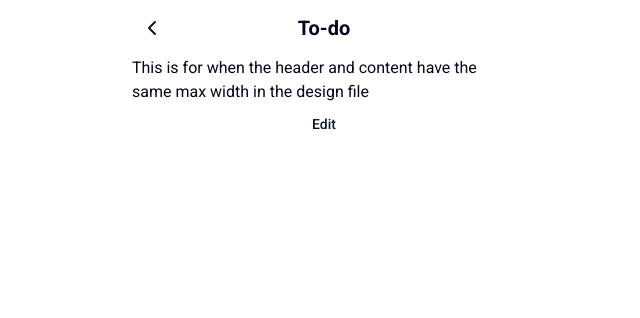
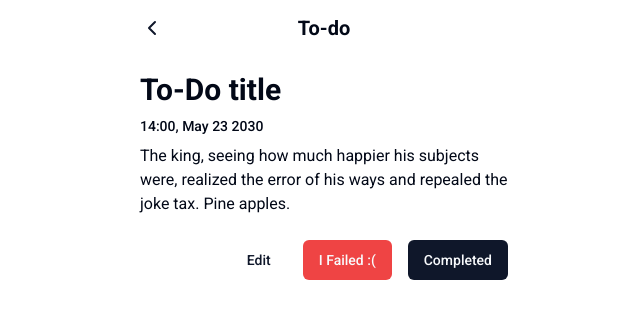
Before and after one commit to BastidaNicolas/todo-plus, a Next.js app: page /to-do/1 in a window 1280 px wide. Shown: the top 318 px of the page, without its empty margins (316-956 px from the left). Built offline with nearby package versions, Linux system fonts and the light colour scheme.

Commit message:
UI: to-do/:id page done

```diff
--- a/app/to-do/[id]/page.tsx
+++ b/app/to-do/[id]/page.tsx
@@ -1,10 +1,22 @@
 import EditBtn from "@/components/buttons/editBtn";
+import StateBtn from "@/components/buttons/stateBtn";
 
 export default function Page() {
     return (
-      <main className="max-w-sm m-auto flex flex-col items-center">
-        This is for when the header and content have the same max width in the design file
-        <EditBtn/>
+      <main className="max-w-sm m-auto flex flex-col px-2 pt-4">
+        <div className="flex flex-col gap-2">
+          <h2 className="font-semibold text-3xl" >To-Do title</h2>
+          <small className="font-medium text-sm">14:00, May 23 2030</small>
+          <p className="text-base">
+          The king, seeing how much happier his subjects were, realized the error of his ways and repealed the joke tax.
+          Pine apples.
+          </p>
+        </div>
+        <div className="flex justify-end pt-6 gap-4">
+          <EditBtn/>
+          <StateBtn text="I Failed :(" variant="destructive" />
+          <StateBtn text="Completed" variant="default" />
+        </div>
       </main>
     );
 }
--- a/app/to-do/page.tsx
+++ b/app/to-do/page.tsx
@@ -5,7 +5,7 @@ export default function Page() {
     return (
       <main className="max-w-sm m-auto flex flex-col items-center px-2 pt-2">
         <div className="flex justify-between items-center w-full pb-4">
-          <small className="font-bold text-sm" >To-Dos:</small>
+          <small className="font-medium text-sm" >To-Dos:</small>
           <small className="text-sm text-right" >20/300</small>
         </div>
         <div className="flex flex-col gap-2">
--- /dev/null
+++ b/components/buttons/editBtn copy 2.tsx
@@ -0,0 +1,12 @@
+"use client"
+import { Button } from "@/components/ui/button";
+import { useRouter } from 'next/navigation';
+
+export default function EditBtn() {
+
+    const router = useRouter();
+
+    return (
+        <Button onClick={() => router.push("/to-do/1/edit")} variant={"link"} >Edit</Button>
+    );
+  }
--- /dev/null
+++ b/components/buttons/stateBtn.tsx
@@ -0,0 +1,12 @@
+"use client"
+import { Button } from "@/components/ui/button";
+import { useRouter } from 'next/navigation';
+
+export default function StateBtn({text, onClick, variant}:{text:string, onClick?:string, variant:"default"|"destructive"|"ghost"|"link"|"outline"|"secondary"}) {
+
+    const router = useRouter();
+
+    return (
+        <Button onClick={() => onClick} variant={variant} >{text}</Button>
+    );
+  }
--- /dev/null
+++ b/components/cards/productCard.tsx
@@ -0,0 +1,17 @@
+"use client"
+import { useRouter } from 'next/navigation';
+
+export default function ProductCard() {
+
+    const router = useRouter();
+
+    return (
+        <div className="p-3 rounded-lg bg-white cursor-pointer drop-shadow-sm transition-all duration-200 border hover:border-black hover:drop-shadow-md" onClick={() => console.log("selected")}>
+            <div className='flex justify-between'>
+              <small className="text-sm font-medium capitalize" >To-Do title</small>
+              <small className="text-sm font-medium text-right">$3,99</small>
+            </div>
+            <p className="text-sm" >I grant you access to my revolutionary platform for a month, sounds good?</p>
+        </div>
+    );
+  }
--- a/components/cards/todoCard.tsx
+++ b/components/cards/todoCard.tsx
@@ -7,7 +7,7 @@ export default function TodoCard() {
 
     return (
         <div className="p-3 rounded-lg bg-white cursor-pointer drop-shadow-sm transition-all duration-200 border hover:border-black hover:drop-shadow-md" onClick={() => router.push("/to-do/1")}>
-            <small className="text-sm font-bold capitalize" >To-Do title</small>
+            <small className="text-sm font-medium capitalize" >To-Do title</small>
             <p className="text-sm" >Re-usable components built using Radix UI and Tailwind CSS</p>
           </div>
     );
```
